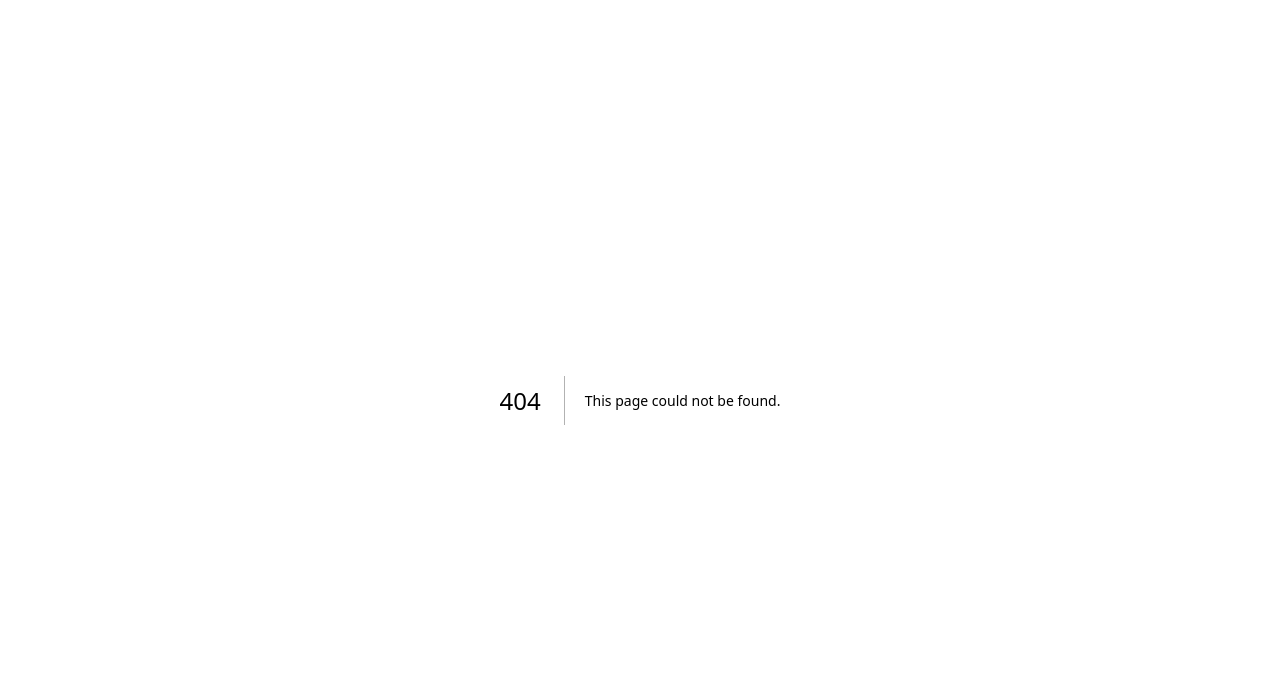
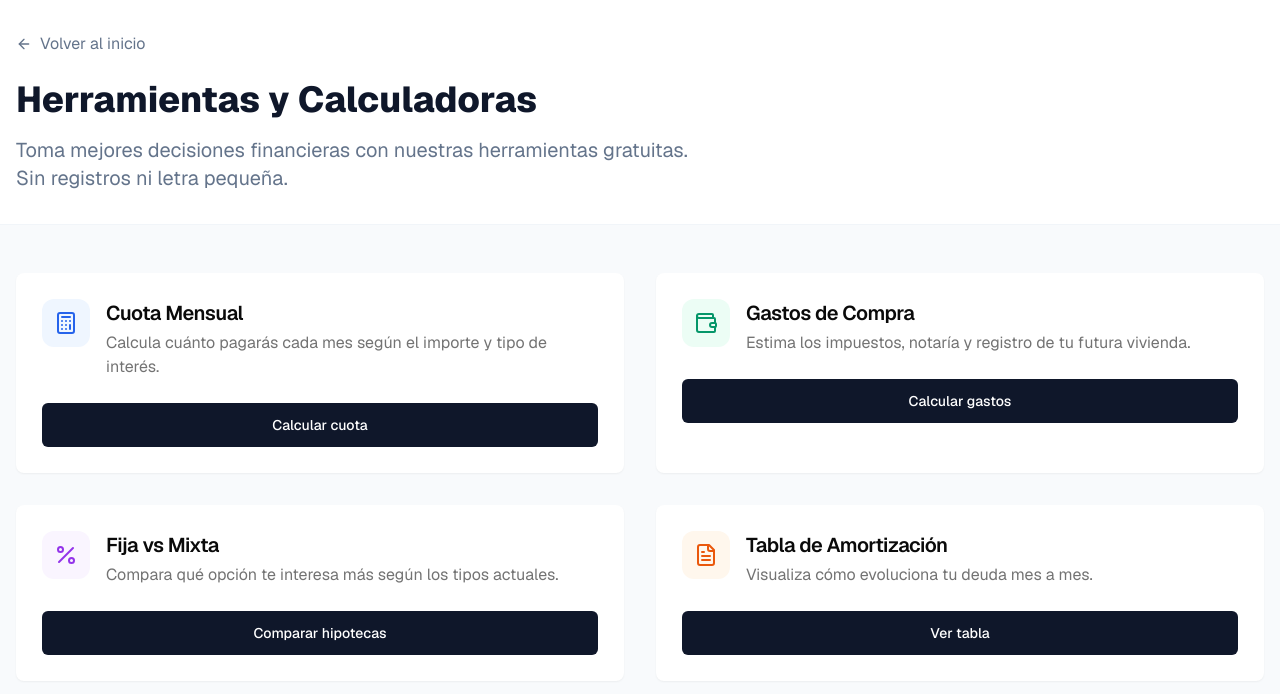
Before and after one commit to ebanion/credovia-web, a Next.js app: page /calculadoras in a window 1280 px wide. Before the commit this address had no page. Shown: the top 694 px of the page. Built offline with nearby package versions, Linux system fonts and the light colour scheme.

Commit message:
refactor: Move calculators to separate page to resolve client-side crash

```diff
--- /dev/null
+++ b/app/calculadoras/amortizacion/page.tsx
@@ -0,0 +1,25 @@
+import { AmortizationCalculator } from "@/components/calculators/AmortizationCalculator"
+import Link from "next/link"
+import { ArrowLeft } from "lucide-react"
+
+export default function AmortizationPage() {
+  return (
+    <div className="min-h-screen bg-slate-50 py-12 px-4">
+      <div className="max-w-3xl mx-auto">
+        <Link href="/calculadoras" className="inline-flex items-center text-slate-500 hover:text-primary mb-8 transition-colors">
+          <ArrowLeft className="w-4 h-4 mr-2" /> Volver a herramientas
+        </Link>
+
+        <div className="bg-white rounded-2xl shadow-xl border border-slate-100 overflow-hidden">
+          <div className="bg-orange-50/50 p-8 border-b border-slate-100">
+            <h1 className="text-3xl font-bold text-slate-900 mb-2">Tabla de Amortización</h1>
+            <p className="text-slate-500">Consulta el detalle de pagos mes a mes durante el primer año.</p>
+          </div>
+          <div className="p-8">
+            <AmortizationCalculator />
+          </div>
+        </div>
+      </div>
+    </div>
+  )
+}
--- /dev/null
+++ b/app/calculadoras/comparador/page.tsx
@@ -0,0 +1,25 @@
+import { FixedMixedCalculator } from "@/components/calculators/FixedMixedCalculator"
+import Link from "next/link"
+import { ArrowLeft } from "lucide-react"
+
+export default function ComparePage() {
+  return (
+    <div className="min-h-screen bg-slate-50 py-12 px-4">
+      <div className="max-w-3xl mx-auto">
+        <Link href="/calculadoras" className="inline-flex items-center text-slate-500 hover:text-primary mb-8 transition-colors">
+          <ArrowLeft className="w-4 h-4 mr-2" /> Volver a herramientas
+        </Link>
+
+        <div className="bg-white rounded-2xl shadow-xl border border-slate-100 overflow-hidden">
+          <div className="bg-purple-50/50 p-8 border-b border-slate-100">
+            <h1 className="text-3xl font-bold text-slate-900 mb-2">Comparador Fija vs Mixta</h1>
+            <p className="text-slate-500">Analiza qué opción te conviene más a largo plazo.</p>
+          </div>
+          <div className="p-8">
+            <FixedMixedCalculator />
+          </div>
+        </div>
+      </div>
+    </div>
+  )
+}
--- /dev/null
+++ b/app/calculadoras/cuota/page.tsx
@@ -0,0 +1,25 @@
+import { QuotaCalculator } from "@/components/calculators/QuotaCalculator"
+import Link from "next/link"
+import { ArrowLeft } from "lucide-react"
+
+export default function QuotaPage() {
+  return (
+    <div className="min-h-screen bg-slate-50 py-12 px-4">
+      <div className="max-w-3xl mx-auto">
+        <Link href="/calculadoras" className="inline-flex items-center text-slate-500 hover:text-primary mb-8 transition-colors">
+          <ArrowLeft className="w-4 h-4 mr-2" /> Volver a herramientas
+        </Link>
+
+        <div className="bg-white rounded-2xl shadow-xl border border-slate-100 overflow-hidden">
+          <div className="bg-blue-50/50 p-8 border-b border-slate-100">
+            <h1 className="text-3xl font-bold text-slate-900 mb-2">Calculadora de Cuota Mensual</h1>
+            <p className="text-slate-500">Introduce el importe y el tipo de interés para saber cuánto pagarás cada mes.</p>
+          </div>
+          <div className="p-8">
+            <QuotaCalculator />
+          </div>
+        </div>
+      </div>
+    </div>
+  )
+}
--- /dev/null
+++ b/app/calculadoras/gastos/page.tsx
@@ -0,0 +1,25 @@
+import { ExpensesCalculator } from "@/components/calculators/ExpensesCalculator"
+import Link from "next/link"
+import { ArrowLeft } from "lucide-react"
+
+export default function ExpensesPage() {
+  return (
+    <div className="min-h-screen bg-slate-50 py-12 px-4">
+      <div className="max-w-3xl mx-auto">
+        <Link href="/calculadoras" className="inline-flex items-center text-slate-500 hover:text-primary mb-8 transition-colors">
+          <ArrowLeft className="w-4 h-4 mr-2" /> Volver a herramientas
+        </Link>
+
+        <div className="bg-white rounded-2xl shadow-xl border border-slate-100 overflow-hidden">
+          <div className="bg-emerald-50/50 p-8 border-b border-slate-100">
+            <h1 className="text-3xl font-bold text-slate-900 mb-2">Calculadora de Gastos</h1>
+            <p className="text-slate-500">Estima los costes asociados a la compra de tu vivienda (ITP, notaría, registro...).</p>
+          </div>
+          <div className="p-8">
+            <ExpensesCalculator />
+          </div>
+        </div>
+      </div>
+    </div>
+  )
+}
--- /dev/null
+++ b/app/calculadoras/page.tsx
@@ -0,0 +1,86 @@
+import Link from "next/link"
+import { Card, CardHeader, CardTitle, CardDescription, CardContent } from "@/components/ui/card"
+import { Button } from "@/components/ui/button"
+import { Calculator, Wallet, Percent, FileText, ArrowLeft } from "lucide-react"
+
+const calculators = [
+  {
+    href: "/calculadoras/cuota",
+    title: "Cuota Mensual",
+    description: "Calcula cuánto pagarás cada mes según el importe y tipo de interés.",
+    icon: Calculator,
+    color: "text-blue-600",
+    bg: "bg-blue-50",
+    btnText: "Calcular cuota"
+  },
+  {
+    href: "/calculadoras/gastos",
+    title: "Gastos de Compra",
+    description: "Estima los impuestos, notaría y registro de tu futura vivienda.",
+    icon: Wallet,
+    color: "text-emerald-600",
+    bg: "bg-emerald-50",
+    btnText: "Calcular gastos"
+  },
+  {
+    href: "/calculadoras/comparador",
+    title: "Fija vs Mixta",
+    description: "Compara qué opción te interesa más según los tipos actuales.",
+    icon: Percent,
+    color: "text-purple-600",
+    bg: "bg-purple-50",
+    btnText: "Comparar hipotecas"
+  },
+  {
+    href: "/calculadoras/amortizacion",
+    title: "Tabla de Amortización",
+    description: "Visualiza cómo evoluciona tu deuda mes a mes.",
+    icon: FileText,
+    color: "text-orange-600",
+    bg: "bg-orange-50",
+    btnText: "Ver tabla"
+  }
+]
+
+export default function CalculatorsIndexPage() {
+  return (
+    <div className="min-h-screen bg-slate-50">
+      <div className="bg-white border-b border-slate-100">
+        <div className="max-w-7xl mx-auto px-4 py-8">
+          <Link href="/" className="inline-flex items-center text-slate-500 hover:text-primary mb-6 transition-colors">
+            <ArrowLeft className="w-4 h-4 mr-2" /> Volver al inicio
+          </Link>
+          <h1 className="text-4xl font-extrabold text-slate-900 mb-4">Herramientas y Calculadoras</h1>
+          <p className="text-xl text-slate-500 max-w-2xl">
+            Toma mejores decisiones financieras con nuestras herramientas gratuitas. Sin registros ni letra pequeña.
+          </p>
+        </div>
+      </div>
+
+      <div className="max-w-7xl mx-auto px-4 py-12">
+        <div className="grid md:grid-cols-2 gap-8">
+          {calculators.map((calc) => (
+            <Card key={calc.href} className="border-2 border-transparent hover:border-primary/20 hover:shadow-lg transition-all duration-300 group">
+              <CardHeader className="flex flex-row items-start gap-4 space-y-0 pb-2">
+                <div className={`w-12 h-12 rounded-xl flex items-center justify-center shrink-0 ${calc.bg}`}>
+                  <calc.icon className={`w-6 h-6 ${calc.color}`} />
+                </div>
+                <div className="space-y-1">
+                  <CardTitle className="text-xl group-hover:text-primary transition-colors">{calc.title}</CardTitle>
+                  <CardDescription className="text-base">{calc.description}</CardDescription>
+                </div>
+              </CardHeader>
+              <CardContent className="pt-4">
+                <Link href={calc.href}>
+                  <Button className="w-full bg-slate-900 text-white hover:bg-primary" size="lg">
+                    {calc.btnText}
+                  </Button>
+                </Link>
+              </CardContent>
+            </Card>
+          ))}
+        </div>
+      </div>
+    </div>
+  )
+}
--- a/components/mortgage-request-form.tsx
+++ b/components/mortgage-request-form.tsx
@@ -11,25 +11,31 @@ import { ArrowLeft, Calculator } from "lucide-react"
 import { useToast } from "@/hooks/use-toast"
 import dynamic from 'next/dynamic'
 
-// Dynamically import CalculatorsGrid to avoid circular dependency issues
-const CalculatorsGrid = dynamic(() =>
-  import('@/components/calculators/CalculatorsGrid').then(mod => mod.CalculatorsGrid),
-  {
-    loading: () => <div className="p-8 text-center text-slate-500">Cargando calculadoras...</div>,
-    ssr: false
-  }
-)
+// import dynamic from 'next/dynamic'
+import { useRouter } from "next/navigation"
+
+// Removed dynamic import completely as we are now using a separate page
+// const CalculatorsGrid = dynamic(() =>
+//   import('@/components/calculators/CalculatorsGrid').then(mod => mod.CalculatorsGrid),
+//   {
+//     loading: () => <div className="p-8 text-center text-slate-500">Cargando calculadoras...</div>,
+//     ssr: false
+//   }
+// )
 
 export default function MortgageRequestForm() {
   const { toast } = useToast()
+  const router = useRouter()
+  // ...
   const [step, setStep] = useState(1)
-  const [showCalculators, setShowCalculators] = useState(false)
-  const [isCalculatorsMounted, setIsCalculatorsMounted] = useState(false) // Force client-side logic
+  // Removed internal state for calculators display
+  // const [showCalculators, setShowCalculators] = useState(false)
+  // const [isCalculatorsMounted, setIsCalculatorsMounted] = useState(false)
 
   // Handlers for mounting
   const handleShowCalculators = () => {
-    setIsCalculatorsMounted(true)
-    setShowCalculators(true)
+    // Navigate to the new calculators page instead of showing inline
+    router.push("/calculadoras")
   }
 
   // ... (rest of the file)
@@ -37,29 +43,8 @@ export default function MortgageRequestForm() {
   const [privacyAccepted, setPrivacyAccepted] = useState(false)
   // ... rest of state
 
-  // If showing calculators, render that view instead of the form
-  if (showCalculators && isCalculatorsMounted) {
-    return (
-      <div className="max-w-4xl mx-auto py-8 px-4">
-        <div className="max-w-2xl mx-auto">
-          <div className="text-center mb-8">
-            <h2 className="text-2xl md:text-3xl font-bold text-slate-900 mb-2">Calculadoras</h2>
-            <p className="text-slate-500">Herramientas rápidas para estimar tu hipoteca</p>
-          </div>
-          <Card className="border-0 shadow-lg p-6 bg-white rounded-2xl">
-            <CardContent className="space-y-6 px-0 pb-0">
-               <CalculatorsGrid compact={true} />
-            </CardContent>
-            <div className="px-0 pt-6 flex justify-start">
-              <Button variant="ghost" onClick={() => setShowCalculators(false)} className="text-slate-400 hover:text-slate-600 pl-0 hover:bg-transparent">
-                <ArrowLeft className="mr-2 w-4 h-4" /> Volver al formulario
-              </Button>
-            </div>
-          </Card>
-        </div>
-      </div>
-    )
-  }
+  // Removed the inline rendering logic for calculators
+  // if (showCalculators && isCalculatorsMounted) { ... }
 
   // Normal Form Logic
   const [formData, setFormData] = useState({
```
